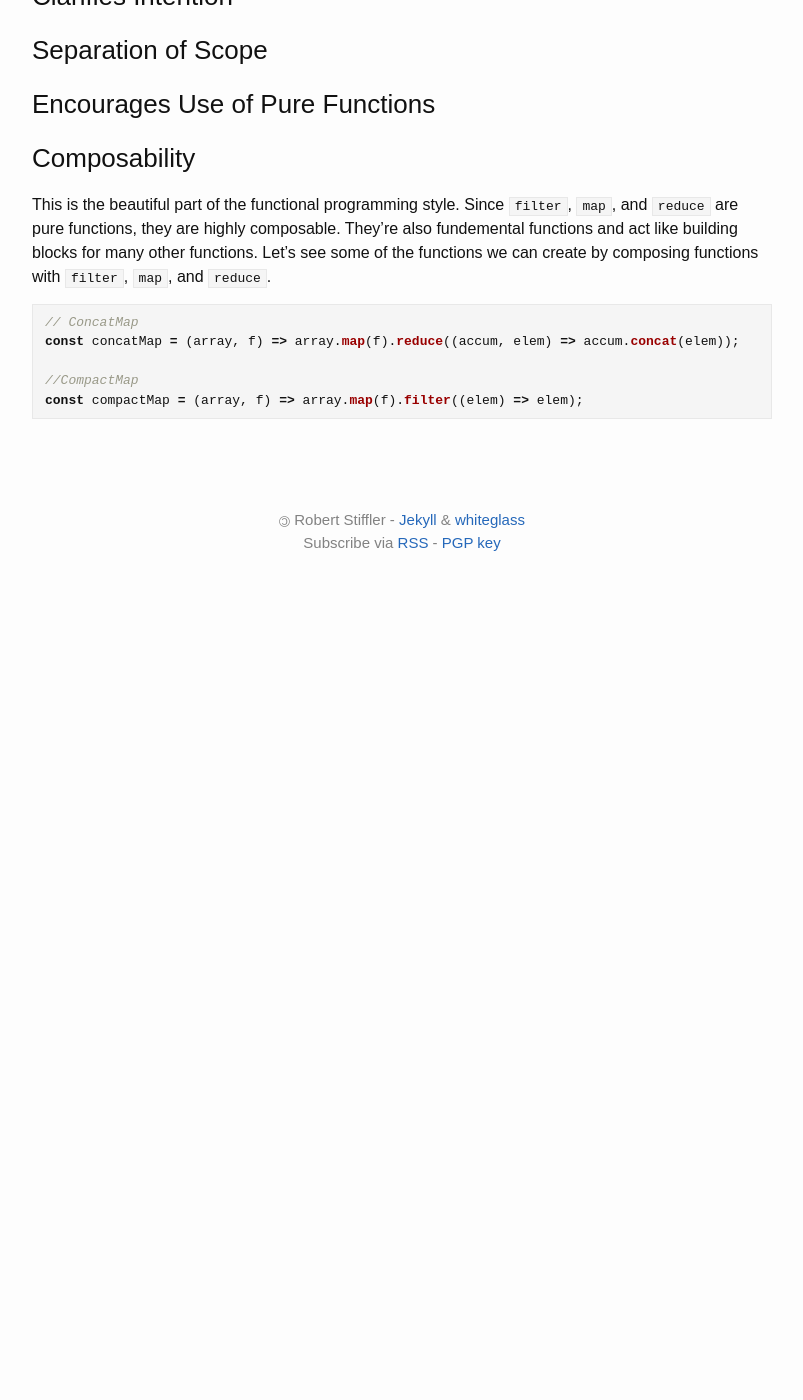
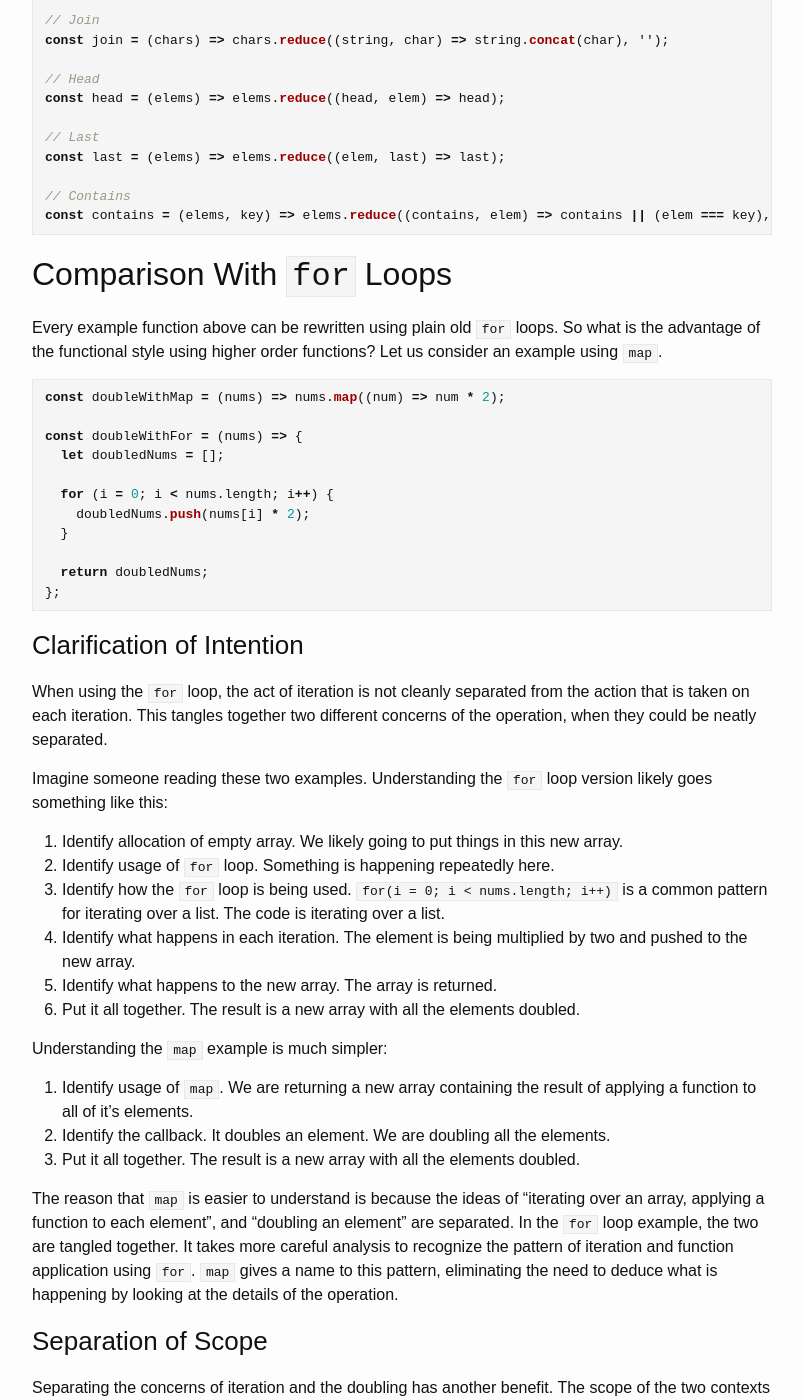
Before and after one commit to stifflerus/stifflerus, a Jekyll site: the page built from _posts/2019-04-09-map-filter-reduce-the-bread-and-butter-of-functional-style-in-javascript.md, in a window 1280 px wide and 1400 px high, scrolled down 3148 px. Shown: the whole window, without its empty margins (238-1041 px from the left). Built offline with Jekyll 4.4.1, drawn with Linux system fonts in a browser that asks for light colours; our own code applies the rules of GitHub Pages for plain Markdown files; before the commit the page ends 3747 px from its top, so only the background shows below that; some of the changed text lies outside the part shown.

Commit message:
Almost finished

````diff
--- a/_posts/2019-04-09-map-filter-reduce-the-bread-and-butter-of-functional-style-in-javascript.md
+++ b/_posts/2019-04-09-map-filter-reduce-the-bread-and-butter-of-functional-style-in-javascript.md
@@ -1,11 +1,18 @@
 ---
 layout: post
-title: Filter, Map, Reduce: The Bread & Butter of Functional Programming Style in JavaScript
+title: "Filter, Map, Reduce: The Bread & Butter of Functional Programming Style in JavaScript"
 ---
 
-## Key Functions
-### Filter
-`filter` is the easiest of the three core functions to understand. `filter` acts
+Functional programming is a style of programming that is distinguished by the
+use of [higher order functions](https://en.wikipedia.org/wiki/Higher-order_function).
+Higher order functions are functions that either take functions as a parameter,
+or return a function as a result. In JavaScript, the functional style is a superior
+way to perform many common operations due to is clarity and succinctness. To start
+functional programming in JavaScript, there are three big functions that you need to know.
+
+## Filter
+[`filter`](https://developer.mozilla.org/en-US/docs/Web/JavaScript/Reference/Global_Objects/Array/filter)
+is the easiest of the three core functions to understand. `filter` acts
 upon an array, taking one callback argument. The result
  is a new list, containing all the elements of the original array for which
 the callback returned a truthy value. Put simply, it filters the list using the
@@ -23,7 +30,7 @@ This type of function is sometimes called a [predicate](https://en.wikipedia.org
 
 **You should use `filter` when you want to turn an array into a shorter array.**
 
-#### Examples
+### Examples
 ```javascript
 // Even
 const even = (nums) => nums.filter((num) => num % 2 === 0);
@@ -35,8 +42,9 @@ const odd = (nums) => nums.filter((num) => num % 2 === 1);
 const compact = (elems) => elems.filter((elem) => elem);
 ```
 
-### Map
-`map` acts upon an array, taking one callback argument. The result is a new list,
+## Map
+[`map`](https://developer.mozilla.org/en-US/docs/Web/JavaScript/Reference/Global_Objects/Array/map)
+acts upon an array, taking one callback argument. The result is a new list,
 containing all the elements of the original array, but with the callback function
 applied to them.
 
@@ -49,7 +57,7 @@ data.map((element) => 2 * element); //[2, 4, 6, 8, 10, 12]
 **You should use `map` when you want to turn an array into an array of the same
 length, but with different elements.**
 
-#### Examples
+### Examples
 ```javascript
 // Square
 const square = (nums) => nums.map((num) => num * num);
@@ -82,7 +91,7 @@ const data = [1, 2, 3, 4, 5, 6];
 data.reduce((accum, elem) => accum + elem); //21
 
 //Example with initial value (product)
-data.reduce((accum, elem) => accum * elem, 1) //720
+data.reduce((accum, elem) => accum * elem, 1); //720
 ```
 
 Understanding the callback is key to understanding `reduce`. The callback takes
@@ -91,32 +100,37 @@ of all the elements that have already been processed. The second parameter is th
 element currently being processed. The return value of the callback function becomes
 the accumulator in the next iteration.
 
-`["h", "e", "l", "l", "o"].reduce((accum, elem) => accum + elem), "");`{.javascript}
+`["h", "e", "l", "l", "o"].reduce((accum, elem) => accum + elem), "");`{:.javascript}
 
 |Iteration|Accumulator|Element|Array|Return of Callback
 |-|-|-|-|-|
-1|`""`{.javascript}|`"h"`|`["h", "e", "l", "l", "o"]`{.javascript}|`"h"`{.javascript}
-2|`"h"`{.javascript}|`"e"`|`["e", "l", "l", "o"]`{.javascript}|`"he"`{.javascript}
-3|`"he"`{.javascript}|`"l"`|`['l", "l", "o"]`{.javascript}|`"hel"`{.javascript}
-4|`"hel"`{.javascript}|`"l"`|`["l", "o"]`{.javascript}|`"hell"`{.javascript}
-5|`"hell"`{.javascript}|`"o"`|`["o"]`{.javascript}|`"hello"`{.javascript}
+1|`""`{:.javascript}|`"h"`|`["h", "e", "l", "l", "o"]`{:.javascript}|`"h"`{:.javascript}
+2|`"h"`{:.javascript}|`"e"`|`["e", "l", "l", "o"]`{:.javascript}|`"he"`{:.javascript}
+3|`"he"`{:.javascript}|`"l"`|`['l", "l", "o"]`{:.javascript}|`"hel"`{:.javascript}
+4|`"hel"`{:.javascript}|`"l"`|`["l", "o"]`{:.javascript}|`"hell"`{:.javascript}
+5|`"hell"`{:.javascript}|`"o"`|`["o"]`{:.javascript}|`"hello"`{:.javascript}
 
 If the accumulator equals the value returned from the callback in the previous
 iteration, then what is the value of the accumulator in the first iteration? There
-are two obvious way to come up with an initial value for the accumulator. The first
-is to pass the intial value as an argument. The second is to use the first element
-as the accumulator, and begin iterating fromt the *second* element in the array.
+are two obvious ways to come up with an initial value for the accumulator. The first
+is to pass the initial value as an argument. The second is to use the first element
+as the accumulator, and begin iterating from the *second* element in the array.
 
 This is why `reduce` accepts an initial value argument. When provided, the
-accumulator in the first iteration will equal this intial value. It is common
+accumulator in the first iteration will equal this initial value. It is common
 for this initial value to be the [identity element](https://en.wikipedia.org/wiki/Identity_element)
 of the reducing function. For example, 1 for multiplication, or 0 for addition.
-When nothing is passed for the inital value, the first element of the array is
-used, and interation begins at the second element.
+When nothing is passed for the initial value, the first element of the array is
+used, and iteration begins at the second element.
 
 **You should use `reduce` when you want to turn an array into a single value.**
 
-#### Examples
+### Examples
+
+`reduce` might seem strange or arbitrary at first, but many commonly used function fit the
+pattern of `reduce`. If a function takes an array and returns a single value,
+chances are good that it can be written in terms of `reduce`.
+
 ```javascript
 // Sum
 const sum = (nums) => nums.reduce((accu, elem) => n1 + n2);
@@ -146,27 +160,110 @@ const join = (chars) => chars.reduce((string, char) => string.concat(char), '');
 const head = (elems) => elems.reduce((head, elem) => head);
 
 // Last
-const last = (elems) => elems.reduce((last, elem) => last);
+const last = (elems) => elems.reduce((elem, last) => last);
 
 // Contains
-const contains = (elems, key) => elems.reduce((contains, elem) contains || (elem === key), false)
+const contains = (elems, key) => elems.reduce((contains, elem) => contains || (elem === key), false);
 ```
 
 ## Comparison With `for` Loops
-### Clarifies Intention
+Every example function above can be rewritten using plain old `for` loops. So what
+is the advantage of the functional style using higher order functions? Let us
+consider an example using `map`.
+
+```javascript
+const doubleWithMap = (nums) => nums.map((num) => num * 2);
+
+const doubleWithFor = (nums) => {
+  let doubledNums = [];
+
+  for (i = 0; i < nums.length; i++) {
+    doubledNums.push(nums[i] * 2);
+  }
+
+  return doubledNums;
+};
+```
+### Clarification of Intention
+When using the `for` loop, the act of iteration is not cleanly separated from the
+action that is taken on each iteration. This tangles together two different concerns
+of the operation, when they could be neatly separated.
+
+Imagine someone reading these
+two examples. Understanding the `for` loop version likely goes something like this:
+1. Identify allocation of empty array. We likely going to put things in this new array.
+2. Identify usage of `for` loop. Something is happening repeatedly here.
+3. Identify how the `for` loop is being used. `for(i = 0; i < nums.length; i++)`{:.javascript}
+   is a common pattern for iterating over a list. The code is iterating over a list.
+4. Identify what happens in each iteration. The element is being multiplied by two and
+   pushed to the new array.
+5. Identify what happens to the new array. The array is returned.
+6. Put it all together. The result is a new array with all the elements doubled.
+
+Understanding the `map` example is much simpler:
+1. Identify usage of `map`. We are returning a new array containing the result of
+   applying a function to all of it's elements.
+2. Identify the callback. It doubles an element. We are doubling all the elements.
+3. Put it all together. The result is a new array with all the elements doubled.
+
+The reason that `map` is easier to understand is because the ideas of "iterating over
+an array, applying a function to each element", and "doubling an element" are separated.
+In the `for` loop example, the two are tangled together. It takes more careful
+analysis to recognize the pattern of iteration and function application using `for`.
+`map` gives a name to this pattern, eliminating the need to deduce what is happening
+by looking at the details of the operation.
+
 ### Separation of Scope
-### Encourages Use of Pure Functions
+Separating the concerns of iteration and the doubling has another benefit.
+The scope of the two contexts is also separated, preventing interference between
+the two. Notice how in the `for` loop, nothing prevents the programmer from modifying
+the iterator ,`i`, from within the body of the loop. The scope of the two contexts
+is tangled.  Modification of the variables
+concerning iteration withing the body of a `for` loop is almost certainly a mistake.
+In the `map` example, the callback function has no access to the surrounding
+scope in which it is called. This is a good thing. The `map` function does the job
+of deciding when to call the callback function. This type of control flow
+is sometimes called [inversion of control](https://en.wikipedia.org/wiki/Inversion_of_control).
+
 ### Composability
 This is the beautiful part of the functional programming style. Since `filter`,
-`map`, and `reduce` are pure functions, they are highly composable. They're also
-fundemental functions and act like building blocks for many other functions. Let's
-see some of the functions we can create by composing functions with `filter`,
-`map`, and `reduce`.
+`map`, and `reduce` are pure functions, they are highly composable. Pure functions
+are like Lego bricks and can be combined together in myriad ways to create new
+functions. There are no side effects, tangled scopes, or non-separation of concerns.
+This makes composability a very powerful tool without the risk of [spaghettification](https://en.wikipedia.org/wiki/Spaghetti_code) that comes with composing imperatively styled code. Consider this example:
 
 ```javascript
-// ConcatMap
-const concatMap = (array, f) => array.map(f).reduce((accum, elem) => accum.concat(elem));
+const doubleEvensFunctions = (nums) => nums
+  .filter((num) => num % 2 === 0)
+  .map((num) => num * 2);
 
-//CompactMap
-const compactMap = (array, f) => array.map(f).filter((elem) => elem);
+const doubleEvensWithFor = (nums) => {
+  let doubledEvens = [];
+
+  for (i = 0; i < nums.length; i++) {
+    if(nums[i] % 2 == 0) {
+      doubledEvens.push(nums[i] * 2);
+    }
+  }
+
+  return doubledEvens;
+};
 ```
+
+Notice how in the `for` loop, things have become a mess already. There is now
+four different concerns tangled together.
+1. Iterating over an array, applying a function to each element.
+2. The function that gets applied to each element.
+3. Iterating over an array, eliminating elements according to a predicate.
+4. The predicate
+
+Composing more functionality together only makes the problem worse. Function
+composition using `for` loops simply does not scale to many functions. Each additional
+function would require modification of the `for` loop body, further entangling
+context and obfuscating intention.
+
+On the other hand, `map` and `filter` make function composition easy. Each context stays
+separated, even when functions are combined together. To someone reading the code,
+it is extremely clear what is happening. Furthermore,
+function composition using pure functions scales to many functions. Composing
+more functions together is only a matter of chaining more things together.
````
Also changed, not shown: other parts of _posts/2019-04-09-map-filter-reduce-the-bread-and-butter-of-functional-style-in-javascript.md (+7 -6 lines).
